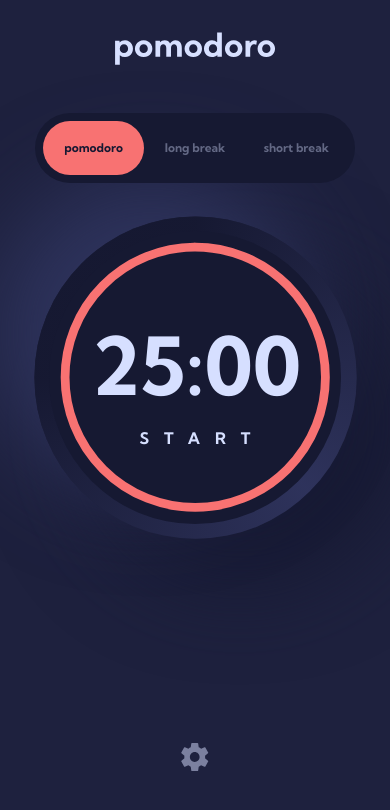
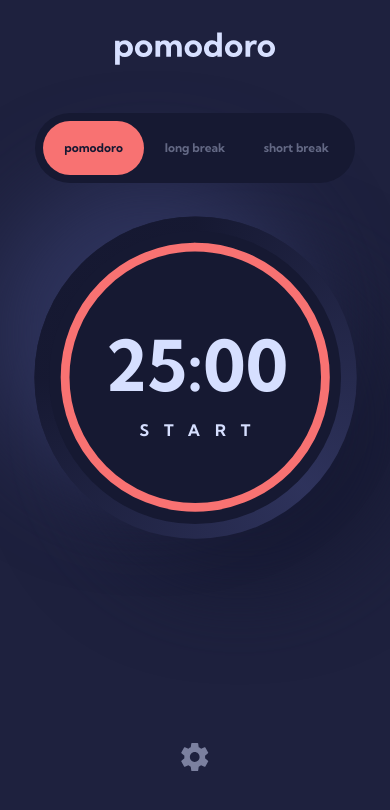
Before and after one commit to MathiasHun1/FEM-pomodoro, a React (Vite) app: page / in a window 390 px wide. Shown: the top 810 px of the page. Built offline with nearby package versions, Linux system fonts and the light colour scheme.

Commit message:
adjusted font size on small screens

```diff
--- a/src/styles/_globals.scss
+++ b/src/styles/_globals.scss
@@ -13,7 +13,7 @@ body,
   --clr-blue-dark: hsl(234, 39%, 14%);
   --clr-white: hsl(0, 0%, 100%);
 
-  --fs-XL: clamp(calc(80rem / 16), 15vw, calc(100rem / 16));
+  --fs-XL: clamp(calc(70rem / 16), 15vw, calc(100rem / 16));
   --fs-L: calc(28rem / 16);
   --fs-M: 1rem;
   --fs-S: calc(14rem / 16);
```
